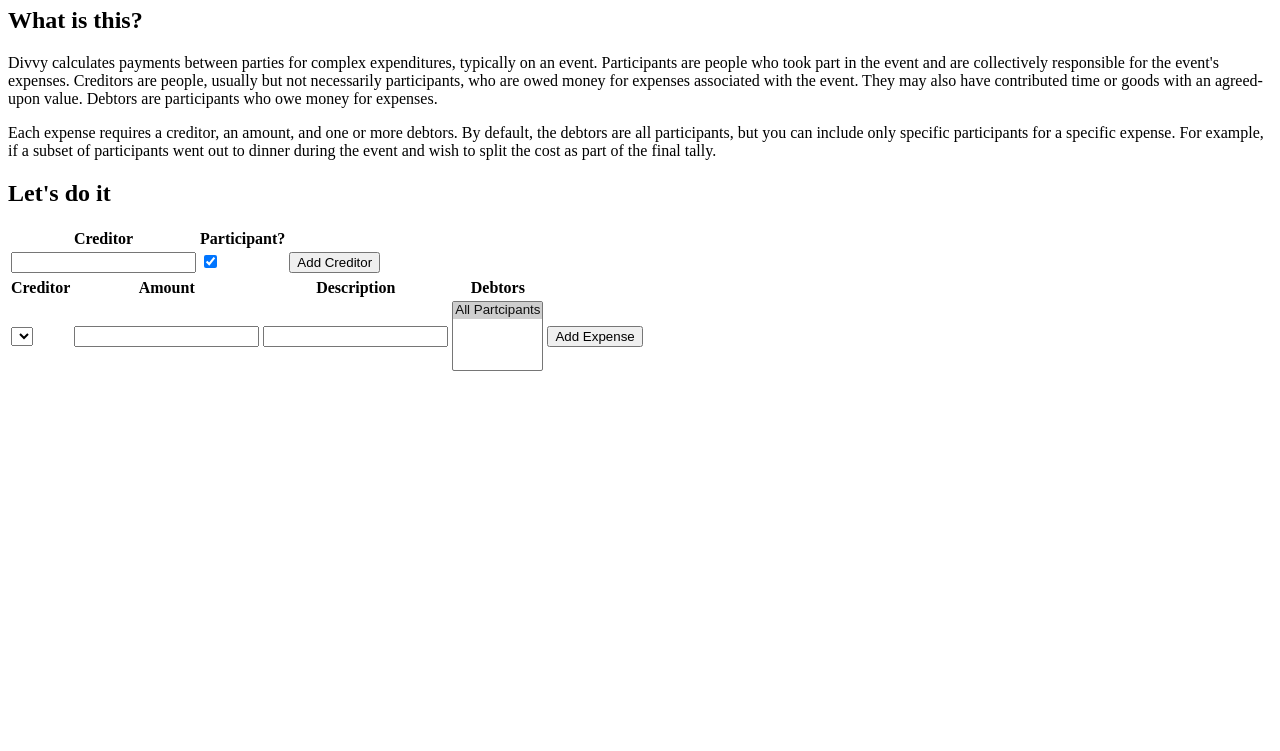
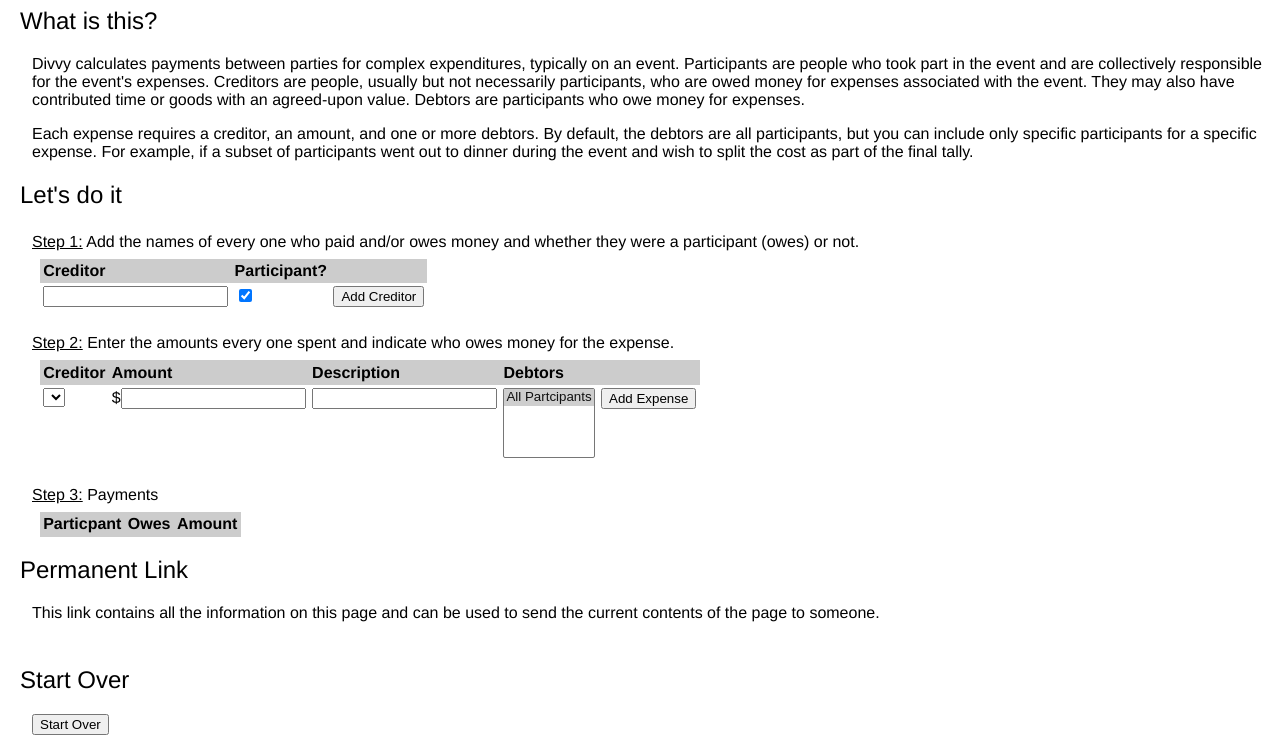
Before and after one commit to digideskio/divvy, a plain HTML site: page html/index.html in a window 1280 px wide. Shown: the part 73-824 px from the top of the page. Before the commit the page ends 800 px from the top, so only its background shows below. Drawn offline with Linux system fonts and the light colour scheme; a script that the page names is missing.

Commit message:
function web version

```diff
--- a/html/index.html
+++ b/html/index.html
@@ -4,6 +4,78 @@
   <meta charset="utf-8" />
   <title>Divvy</title>
   <script type="text/javascript" src="scripts/divvy-jsdeps.js"></script>
+  <style>
+    body {
+      font-family: "San Francisco",Helvetica,Arial,sans-serif;
+    }
+
+    h1 {
+      font-size: 2em;
+      font-weight: normal;
+    }
+
+    h2 {
+      font-size: 1.5em;
+      font-weight: normal;
+      margin-left: 0.5em;
+    }
+
+    p, div.instructions {
+      font-size: 1em;
+      margin-left: 1.5em;
+    }
+
+    div.instructions {
+      margin-top: 1.5em;
+    }
+
+    div.instructions span {
+      text-decoration: underline;
+    }
+
+    div.permalink {
+      width: 50em;
+      overflow: hidden;
+      white-space: nowrap;
+      text-overflow: ellipsis;
+    }
+
+    div.error {
+      font-size: 1em;
+      color: red;
+    }
+
+    table {
+      margin-top: 0.5em;
+      margin-bottom: 0.5em;
+      margin-left: 2em;
+      border-spacing: 0;
+    }
+
+    table thead tr {
+      background-color: #ccc;
+    }
+
+    table td, th {
+      text-align: left;
+      vertical-align: top;
+      padding: 0.2em 0.2em;
+    }
+
+    table.std tr:nth-child(even) {
+      background-color: #eee;
+    }
+
+    table.results tr.even {
+      background-color: #eee;
+    }
+
+    table td {
+      text-align: left;
+      vertical-align: top;
+    }
+
+  </style>
 </head>
 <body>
   <h1>Divvy</h1>
@@ -26,13 +98,15 @@
 
   <h2>Let's do it</h2>
 
-  <form id="cx" class="updates" action="">
-  <table id="creditors" summary="Event creditors are defined in this table.">
+  <div class="instructions"><span>Step 1:</span> Add the names of every one who paid and/or owes money
+  and whether they were a participant (owes) or not.</div>
+
+  <form id="cx" action="" method="post">
+  <table id="creditors" class="std" summary="Event creditors are defined in this table.">
     <thead>
       <tr>
         <th>Creditor</th>
         <th>Participant?</th>
-        <th></th>
         <th></th>
       </tr>
     </thead>
@@ -40,15 +114,19 @@
       <tr class="input">
         <td><input name="creditor" type="text" title="The creditor's name" /></td>
         <td><input name="participant" type="checkbox" title="Participants pay for expenses." checked="true" /></td>
-        <td><button type="button" class="add_creditor">Add Creditor</button></td>
-        <td></td>
+        <td>
+          <button type="button" class="add_creditor">Add Creditor</button>
+          <div id="creditor_error" class="error"></div>
+        </td>
       </tr>
     </tbody>
   </table>
   </form>
 
-  <form id="ex" class="updates" action="">
-  <table id="expenses" summary="Event expenses are defined in this table.">
+  <div class="instructions"><span>Step 2:</span> Enter the amounts every one spent and indicate who owes money for the expense.</div>
+
+  <form id="ex" action="" method="post">
+  <table id="expenses" class="std" summary="Event expenses are defined in this table.">
     <thead>
       <tr>
         <th>Creditor</th>
@@ -56,22 +134,51 @@
         <th>Description</th>
         <th>Debtors</th>
         <th></th>
-        <th></th>
       </tr>
     </thead>
     <tbody>
       <tr class="input">
         <td><select title="The expense's creditor." name="ex.creditor"></select></td>
-        <td><input type="text" title="The expense amount." name="ex.amount" /></td>
+        <td>$<input type="text" title="The expense amount." name="ex.amount" /></td>
         <td><input type="text" title="A description of the expense." name="ex.description" /></td>
         <td><select title="Debtors responsible for this expense." name="ex.debtors" title="Who owes for this item?" multiple="true"><option value="@ALL@" selected>All Partcipants</option></select></td>
-        <td><button type="button" class="add_expense">Add Expense</button></td>
-        <td></td>
+        <td>
+          <button type="button" class="add_expense">Add Expense</button>
+          <div id="expense_error" class="error"></div>
+        </td>
       </tr>
     </tbody>
   </table>
   </form>
 
+  <div class="instructions"><span>Step 3:</span> Payments</div>
+
+  <table id="results" class="results" summary="Payments">
+    <thead>
+      <tr>
+        <th>Particpant</th>
+        <th>Owes</th>
+        <th>Amount</th>
+      </tr>
+    </thead>
+    <tbody />
+  </table>
+
+  <h2>Permanent Link</h2>
+
+  <p>
+    This link contains all the information on this page and can be
+    used to send the current contents of the page to someone.
+  </p>
+
+  <div id="link" class="instructions">
+    <a href="."><div class="permalink"></div></a>
+  </div>
+
+  <h2>Start Over</h2>
+
+  <p><button class="restart">Start Over</button></p>
+
   <script type="text/javascript" src="scripts/divvy-fastopt.js"></script>
 </body>
 </html>
```
Also changed, not shown: 7 other files.
